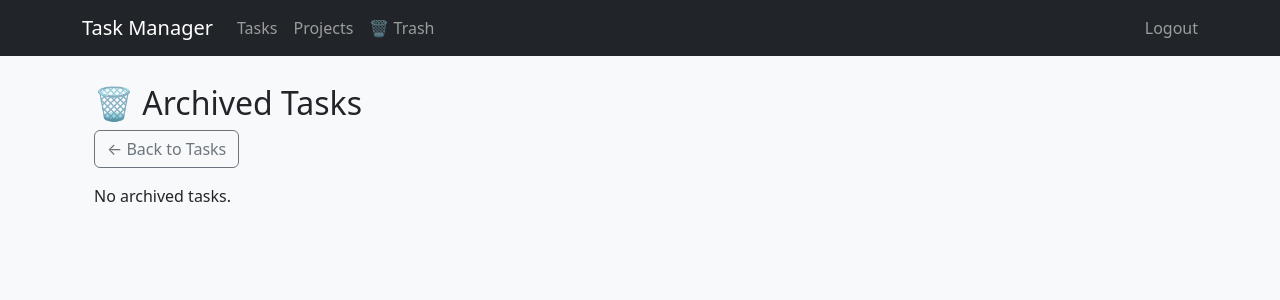
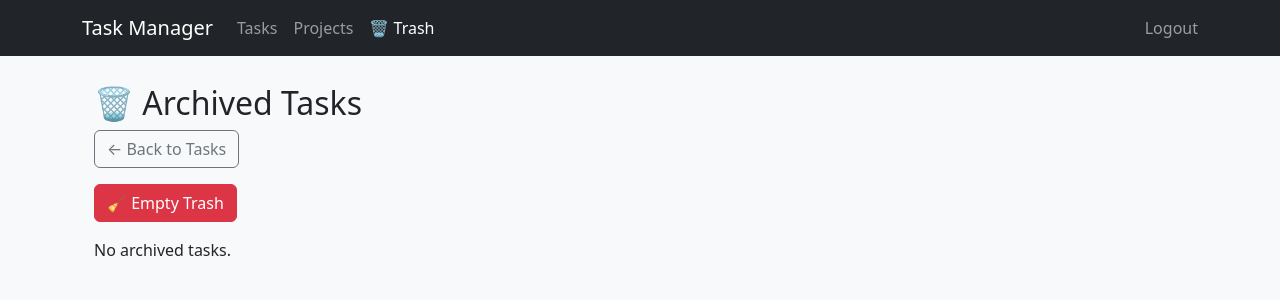
Before and after one commit to SuleimanAlqassem/Axsos_Boot_camp_project, a Django app: page /tasks/trash/ in a window 1280 px wide. Shown: the top 300 px of the page. Run offline with Django 5.2, Linux system fonts and the light colour scheme; the visitor is signed in with stand-in values (Sample User, id 1); data that the repository does not hold is empty.

Commit message:
Add restore, permanent delete, and empty trash features with URLs and views for task_trash template

```diff
--- a/tasks/urls.py
+++ b/tasks/urls.py
@@ -14,4 +14,7 @@ urlpatterns = [
     path('detail/<int:pk>/', views.task_detail, name='task_detail'),
     path('note/add/<int:task_id>/', views.add_note, name='add_note'),
     path('trash/', views.task_trash, name='task_trash'),
-]
+    path('trash/restore/<int:pk>/', views.restore_task, name='restore_task'),
+    path('trash/delete/<int:pk>/', views.delete_task_permanent, name='delete_task_permanent'),
+    path('trash/empty/', views.empty_trash, name='empty_trash'),
+    ]
--- a/tasks/views.py
+++ b/tasks/views.py
@@ -115,3 +115,21 @@ def add_note(request, task_id):
 def task_trash(request):
     tasks = Task.objects.filter(owner=request.user, is_deleted=True).order_by('-updated_at')
     return render(request, 'tasks/task_trash.html', {'tasks': tasks})
+
+@login_required
+def restore_task(request, pk):
+    task = get_object_or_404(Task, pk=pk, owner=request.user, is_deleted=True)
+    task.is_deleted = False
+    task.save()
+    return redirect('task_trash')
+
+@login_required
+def delete_task_permanent(request, pk):
+    task = get_object_or_404(Task, pk=pk, owner=request.user, is_deleted=True)
+    task.delete()
+    return redirect('task_trash')
+
+@login_required
+def empty_trash(request):
+    Task.objects.filter(owner=request.user, is_deleted=True).delete()
+    return redirect('task_trash')
--- a/templates/base.html
+++ b/templates/base.html
@@ -14,31 +14,38 @@
     <nav class="navbar fixed-top navbar-expand-lg navbar-dark bg-dark">
         <div class="container">
             <a class="navbar-brand" href="{% url 'home' %}">Task Manager</a>
-            <div class="collapse navbar-collapse">
+
+            <button class="navbar-toggler" type="button" data-bs-toggle="collapse" data-bs-target="#navbarContent"
+                aria-controls="navbarContent" aria-expanded="false" aria-label="Toggle navigation">
+                <span class="navbar-toggler-icon"></span>
+            </button>
+
+            <div class="collapse navbar-collapse" id="navbarContent">
+                <!-- Left side links -->
                 <ul class="navbar-nav me-auto">
                     {% if user.is_authenticated %}
                     <li class="nav-item">
-                        <li class="nav-item">
-                            <a class="nav-link" style="display:inline;" href="{% url 'task_main' %}">Tasks</a>
-                        </li>
-                        <li class=" nav-item">
-                            <a class="nav-link" style="display:inline;" href="{% url 'project_main' %}">Projects</a>
+                        <a class="nav-link {% if '/dashboard/' in request.path  %}active{% endif %}"
+                        href="{% url 'task_main' %}">Tasks</a>
                     </li>
                     <li class="nav-item">
-                            <a class="nav-link" style="display:inline;" href="{% url 'task_trash' %}">🗑 Trash</a>
+                        <a class="nav-link {% if '/projects/' in request.path %}active{% endif %}"
+                        href="{% url 'project_main' %}">Projects</a>
                     </li>
+                    <li class="nav-item">
+                        <a class="nav-link {% if '/trash/' in request.path %}active{% endif %}"
+                        href="{% url 'task_trash' %}">🗑 Trash</a>
                     </li>
                     {% endif %}
                 </ul>
-            </div>
-            <div class="collapse navbar-collapse">
+
+                <!-- Right side links -->
                 <ul class="navbar-nav ms-auto">
                     {% if user.is_authenticated %}
                     <li class="nav-item">
-                        <form method="post" action="{% url 'logout' %}" style="display:inline;" id="logout-form">
+                        <form method="post" action="{% url 'logout' %}" class="d-flex align-items-center">
                             {% csrf_token %}
-                            <button type="button" class="nav-link btn btn-link" id="logout-btn" style="padding: 0; border: none;">Logout</button>
-                            <small id="logout-warning" class="text-danger" style="display:none;">Click again to confirm logout</small>
+                            <button type="submit" class="btn btn-link nav-link" style="padding: 0;">Logout</button>
                         </form>
                     </li>
                     {% else %}
@@ -49,6 +56,8 @@
             </div>
         </div>
     </nav>
+
+
 
     <div class="container">
         {% block content %}{% endblock %}
--- a/templates/tasks/task_trash.html
+++ b/templates/tasks/task_trash.html
@@ -4,6 +4,10 @@
   <h2>🗑 Archived Tasks</h2>
 
   <a href="{% url 'task_main' %}" class="btn btn-outline-secondary mb-3">← Back to Tasks</a>
+  <form method="post" action="{% url 'empty_trash' %}" onsubmit="return confirm('Delete all archived tasks permanently?');">
+    {% csrf_token %}
+    <button type="submit" class="btn btn-danger mb-3">🧹 Empty Trash</button>
+  </form>
 
   {% for task in tasks %}
     <div class="card mb-2">
```
Lines whose indentation alone changed are shown as unchanged.
